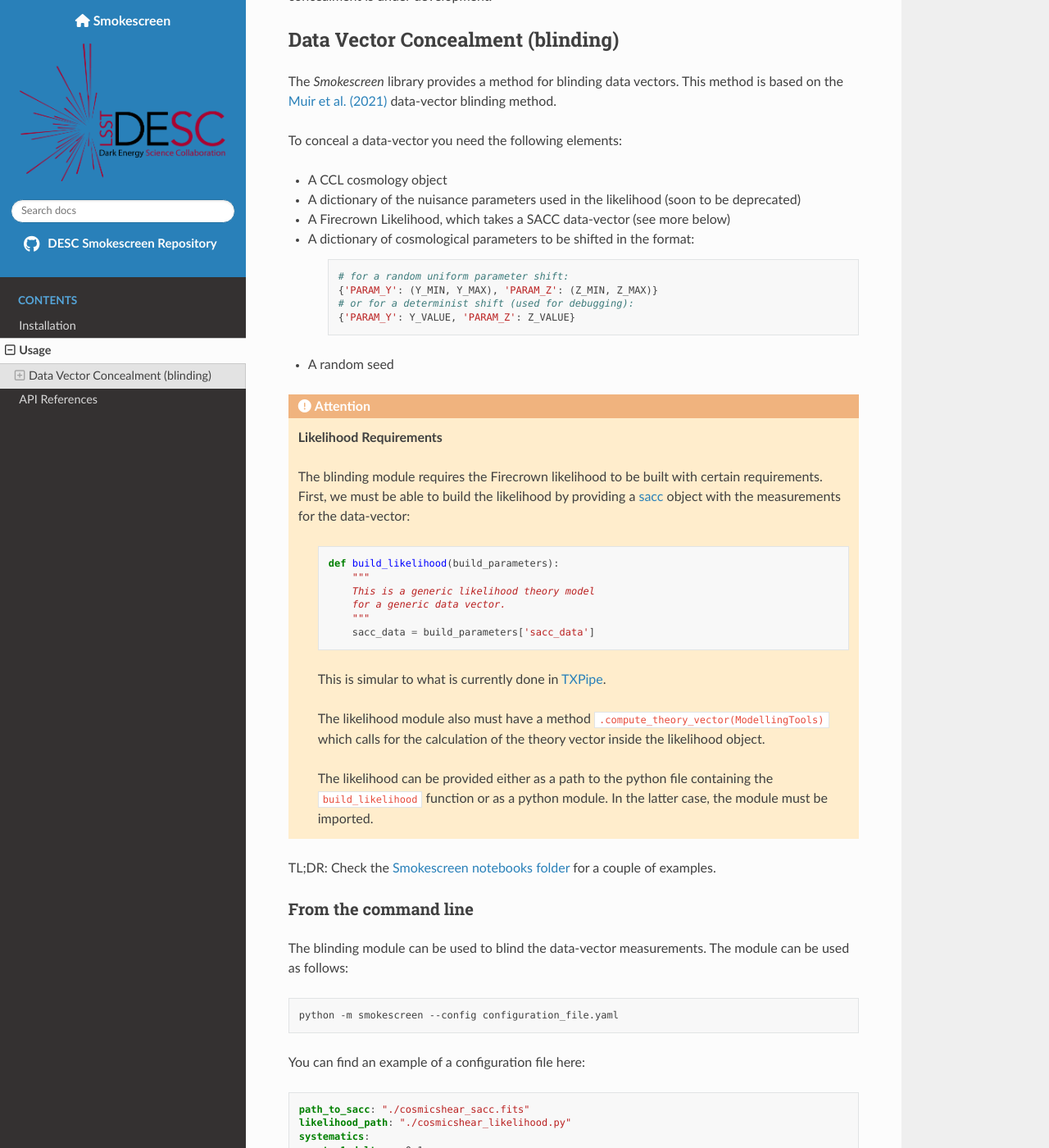
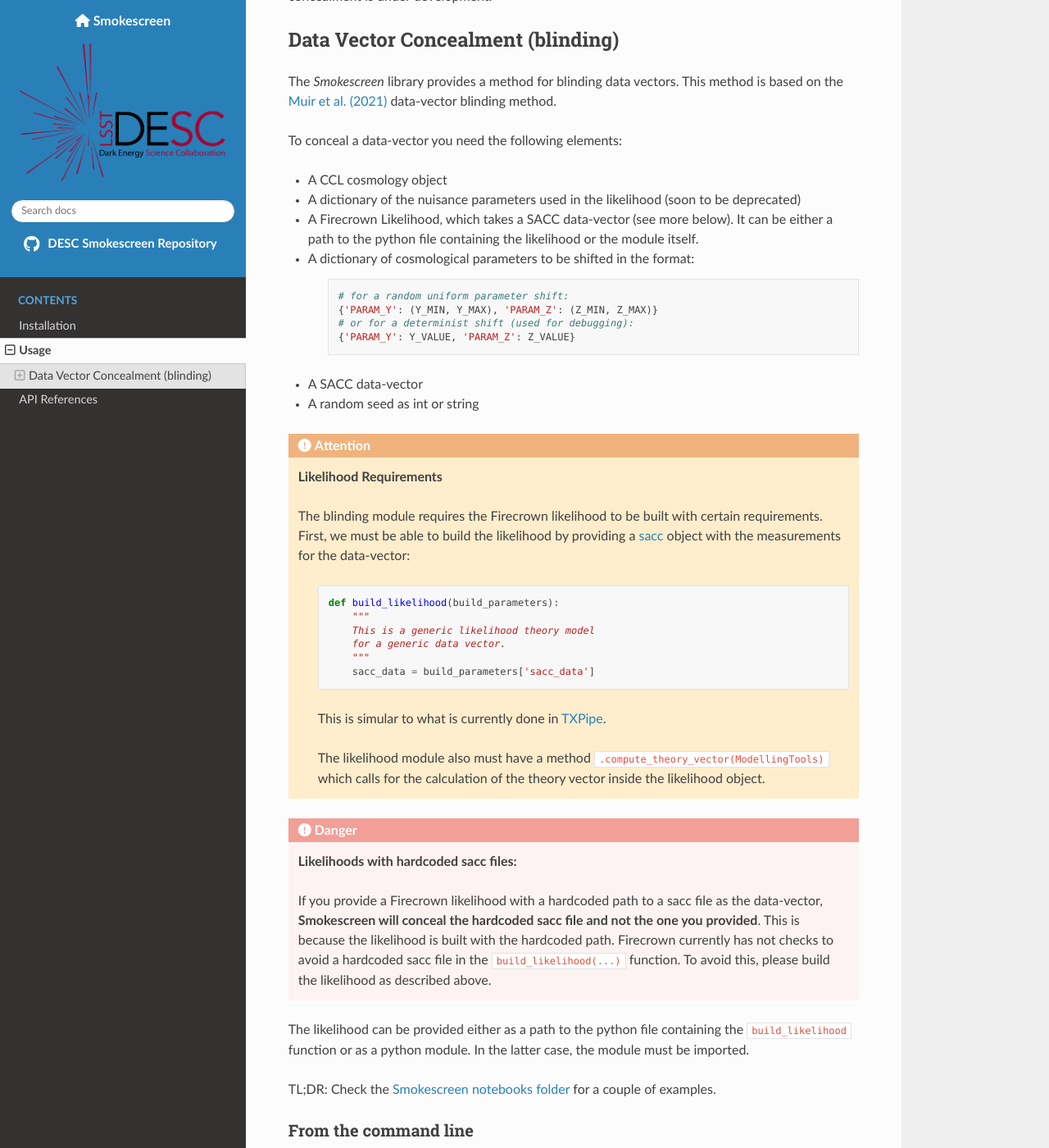
Before and after one commit to LSSTDESC/Smokescreen, a Sphinx documentation site: the page built from docs/source/usage.rst, in a window 1280 px wide and 1400 px high, scrolled down 200 px. Shown: the whole window at 82% size. Built offline with Sphinx 7.4.7 and the Read the Docs theme 2.0.0, drawn with Linux system fonts in a browser that asks for light colours.

Commit message:
improved documentation on likelihood requirements

```diff
--- a/docs/source/usage.rst
+++ b/docs/source/usage.rst
@@ -14,7 +14,7 @@
 
 * A dictionary of the nuisance parameters used in the likelihood (soon to be deprecated)
 
-* A Firecrown Likelihood, which takes a SACC data-vector (see more below)
+* A Firecrown Likelihood, which takes a SACC data-vector (see more below). It can be either a path to the python file containing the likelihood or the module itself.
 
 * A dictionary of cosmological parameters to be shifted in the format:
 
@@ -25,7 +25,9 @@
         # or for a determinist shift (used for debugging):
         {'PARAM_Y': Y_VALUE, 'PARAM_Z': Z_VALUE}
 
-* A random seed
+* A SACC data-vector
+
+* A random seed as int or string
 
 .. attention::
    **Likelihood Requirements**
@@ -45,7 +47,12 @@
 
     The likelihood module also must have a method ``.compute_theory_vector(ModellingTools)`` which calls for the calculation of the theory vector inside the likelihood object.
 
-    The likelihood can be provided either as a path to the python file containing the ``build_likelihood`` function or as a python module. In the latter case, the module must be imported.
+.. danger::
+    **Likelihoods with hardcoded sacc files:**
+
+    If you provide a Firecrown likelihood with a hardcoded path to a sacc file as the data-vector, **Smokescreen will conceal the hardcoded sacc file and not the one you provided**. This is because the likelihood is built with the hardcoded path. Firecrown currently has not checks to avoid a hardcoded sacc file in the ``build_likelihood(...)`` function. To avoid this, please build the likelihood as described above.
+
+The likelihood can be provided either as a path to the python file containing the ``build_likelihood`` function or as a python module. In the latter case, the module must be imported.
 
 TL;DR: Check the `Smokescreen notebooks folder <https://github.com/LSSTDESC/Smokescreen/tree/main/notebooks>`_ for a couple of examples.
 
```
Also changed, not shown: 1 other file.
